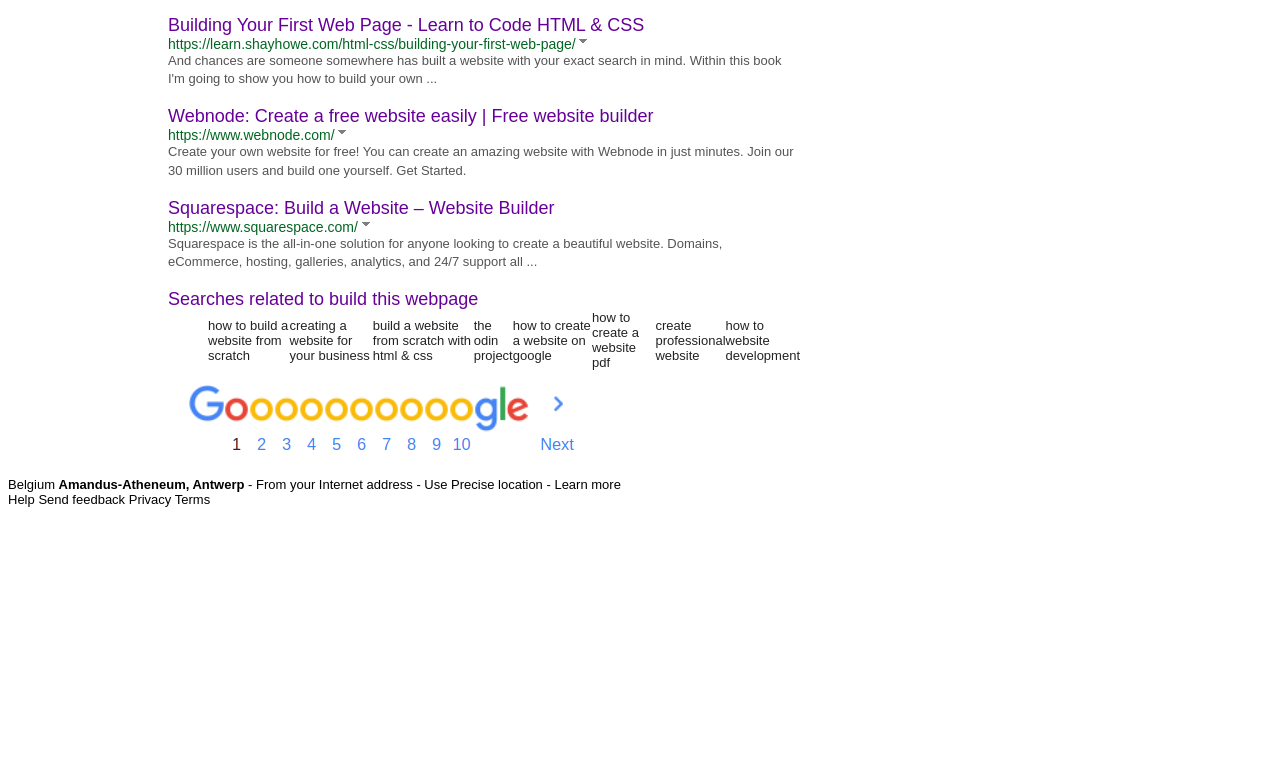
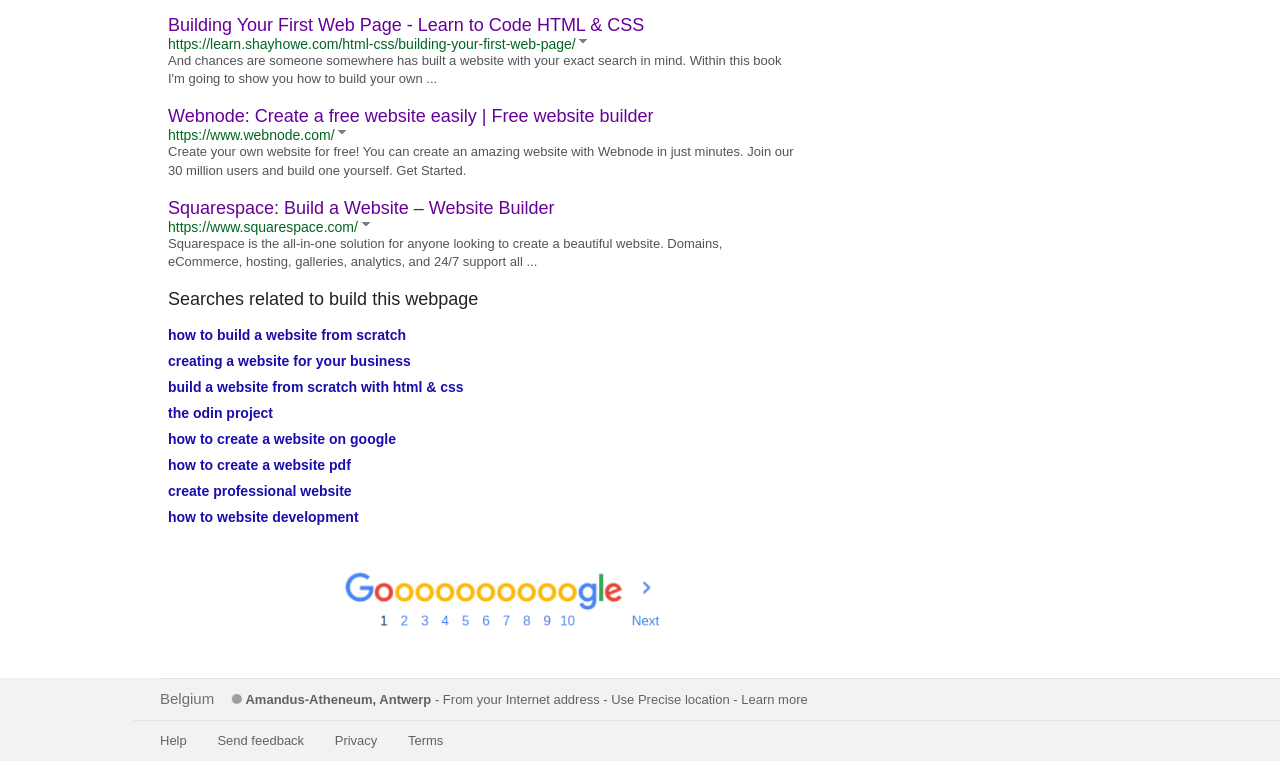
Before and after one commit to braxtonlemmon/googleresultspage, a plain HTML site: page index.html in a window 1280 px wide. Shown: the part 1509-2270 px from the top of the page. Before the commit the page ends 2024 px from the top, so only its background shows below. Drawn offline with Linux system fonts and the light colour scheme.

Commit message:
Final updates to Google search page project.

```diff
--- a/index.html
+++ b/index.html
@@ -260,8 +260,9 @@
     </div>
     <footer>
         <div class="topfoot">
-            <span>Belgium</span>
-            <span><b>Amandus-Atheneum, Antwerp</b> - From your Internet address - Use Precise location - Learn more</span>
+            <span class="topone">Belgium</span>
+            <span class="toptwo"></span>
+            <span class="topthree"><b>Amandus-Atheneum, Antwerp</b> - From your Internet address - Use Precise location - Learn more</span>
         </div>
         <div class="bottomfoot">
             <a>Help</a>
--- a/style.css
+++ b/style.css
@@ -5,14 +5,16 @@
     display: block;
 }
 
-p {
-    margin: 0;
-    padding: 0;
-}
 
 /*Header*/
 header {
     display: flex;
+}
+
+
+p {
+    margin: 0;
+    padding: 0;
 }
 
 header div {
@@ -410,9 +412,10 @@
 .q img {
     height: 12px;
     width: 12px;
-    right: 42px;
-    position: absolute;
+    float: right;
+    position: relative;
     color: gray;
+    margin-right: 10px;
 }
 
 .questionsfeedback {
@@ -443,4 +446,97 @@
     text-align: left;
 }
 
+.related h3 {
+    color: #222;
+    height: auto;
+    padding-bottom: 12px;
+}
+
+.related h3:hover {
+    text-decoration: none;
+    cursor: text;
+
+}
+
+.related ul {
+    list-style-type: none;
+    display: block;
+    padding: 0;
+}
+
+.related li {
+    color: #1a0dab;
+    cursor: pointer;
+    padding: 3px 40px 3px 0;
+    font-weight: bold;
+    font-size: 14px;
+    line-height: 20px;
+}
+
+.related li:hover {
+    text-decoration: underline;
+}
+
+.morelogo {
+    margin: 30px 160px;
+}
+
+.morelogo img {
+    width: 350px;
+    height: 85px;
+}
 /*Footer*/
+
+footer {
+    background-color: #f2f2f2;
+    display: block;
+    position: absolute;
+    width: 100%;
+    left: 0;
+}
+
+.topfoot {
+    border-top: 1px solid #e4e4e4;
+    margin-left: 160px;
+    line-height: 40px;
+}
+
+.topone {
+    font-size: 15px;
+    color: rgba(0,0,0,0.54);
+}
+
+.toptwo {
+    border-radius: 100%;
+    width: 10px;
+    height: 10px;
+    display: inline-block;
+    background: #9e9e9e;
+    border-left: 1px solid #e4e4e4;
+    margin-left: 13px;
+}
+
+.topthree {
+    color: #5f6368;
+    cursor: pointer;
+
+}
+
+.bottomfoot {
+    margin-left: 133px;
+    line-height: 40px;
+}
+
+.bottomfoot {
+    color: #5f6368;
+    border-top: 1px solid #e4e4e4;
+}
+
+.bottomfoot a {
+    padding-left: 27px;
+    cursor: pointer;
+}
+
+.bottomfoot a:hover, .topthree:hover {
+    color: #333;
+}
```
